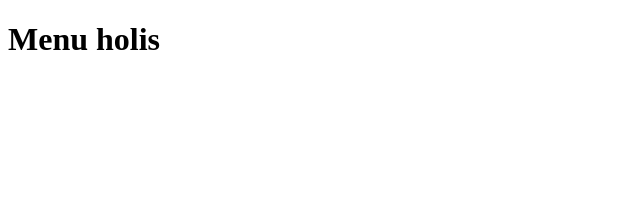
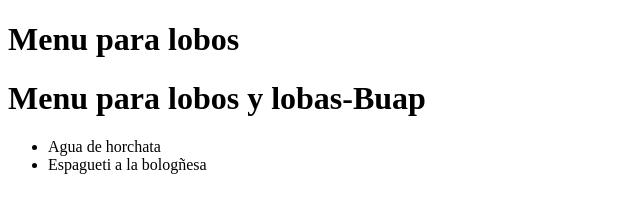
Before and after one commit to 1AngelST1/menu, a plain HTML site: page index.html in a window 1280 px wide. Shown: the whole page, without its empty margins (0-640 px from the left). Drawn offline with Linux system fonts and the light colour scheme.

Commit message:
menu modificado

```diff
--- a/index.html
+++ b/index.html
@@ -6,6 +6,11 @@
     <title>Document</title>
 </head>
 <body>
-        <h1>Menu holis</h1>
+        <h1>Menu para lobos</h1>
+        <h1>Menu para lobos y lobas-Buap</h1>
+        <ul>
+            <li>Agua de horchata</li>
+            <li>Espagueti a la bologñesa</li>
+        </ul>
 </body>
 </html>
```
